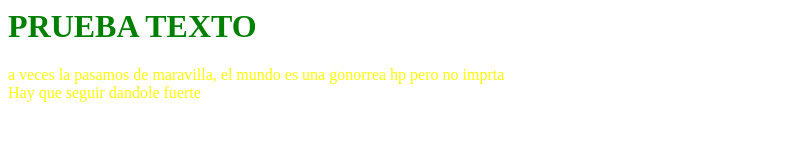
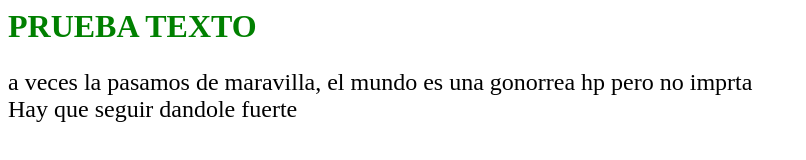
Before and after one commit to angelfloman/test-Primero, a plain HTML site: page index.html in a window 1280 px wide. Shown: the whole page, without its empty margins (0-806 px from the left). Drawn offline with Linux system fonts and the light colour scheme.

Commit message:
cambios 2
eliminamos el color amarillo y le aumentamos el tamaño al parrafo p

```diff
--- a/index.html
+++ b/index.html
@@ -2,7 +2,7 @@
 <h1>PRUEBA TEXTO </h1>
 </font>
 
-<font color=yellow>
+<font size=5 >
 <p>a veces la pasamos de maravilla, el mundo es una gonorrea hp pero no imprta </br>
 Hay que seguir dandole fuerte
 </p>
```
